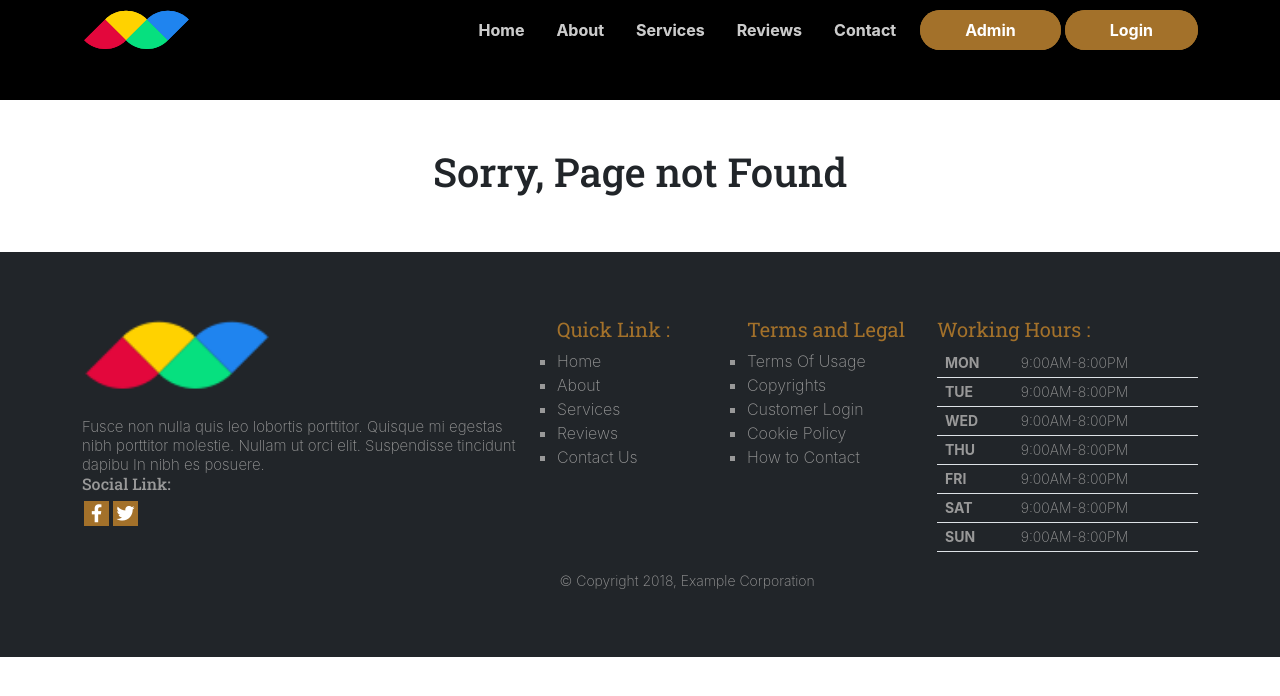
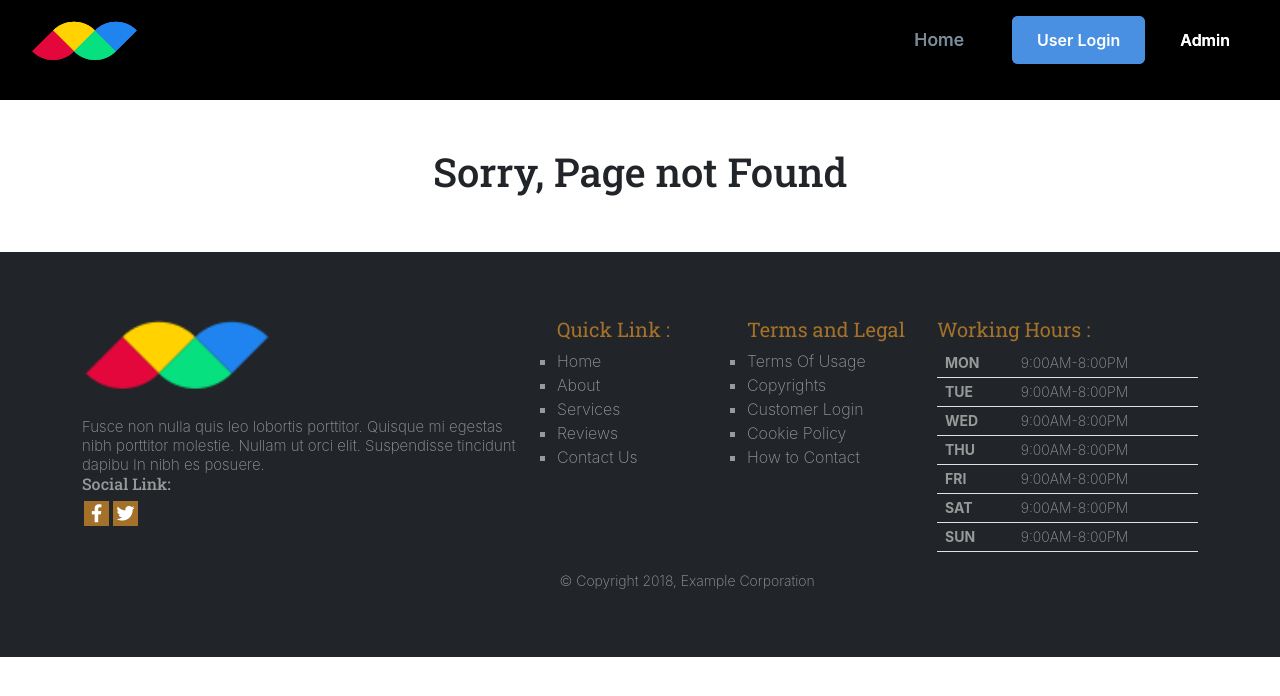
Before and after one commit to praneethattada/Playground-slot-booking, a React (Create React App) app: page /my-bookings in a window 1280 px wide. Shown: the top 696 px of the page. Built offline with nearby package versions, Linux system fonts and the light colour scheme.

Commit message:
added better functionality in Navbar

```diff
--- a/src/App.js
+++ b/src/App.js
@@ -4,6 +4,7 @@ import { BrowserRouter, Routes, Route } from "react-router-dom";
 import styled from 'styled-components';
 
 // Import Components
+import ProtectedRoute from './components/ProtectedRoute'; // Import the new component
 import Home from './components/Home/Home/Home';
 import NotFound from './components/NotFound/NotFound';
 import { AccountBox } from './components/Login_Signup';
@@ -18,13 +19,12 @@ import AdminAddCities from './components/AdminAddCIties';
 import AdminEdit from './components/AdminEdit';
 import AdminViewSlots from './components/AdminViewSlots';
 import AdminAddSlots from './components/AdminAddSlots';
-
-// --- NEW: Import the new and renamed admin components ---
-import AdminDashboard from './components/AdminDashboard'; // The new dashboard hub
-import AdminCityManagement from './components/AdminCityManagement'; // Renamed for clarity
+import AdminDashboard from './components/AdminDashboard';
+import AdminCityManagement from './components/AdminCityManagement';
 import AdminAnalytics from './components/AdminAnalytics';
 import AdminUserManagement from './components/AdminUserManagement';
 import AdminManualBooking from './components/AdminManualBooking';
+
 
 const AppContainer = styled.div`
   width: 100%;
@@ -48,32 +48,32 @@ function App() {
     <BrowserRouter>
       <Navbar />
       <Routes>
+        {/* --- Public Routes --- */}
         <Route path="/" element={<Home />} />
         <Route path="/Home" element={<Home />} />
+        <Route path="/login" element={<AppContainer><AccountBox /></AppContainer>} />
+        <Route path="/admin" element={<AppContainer><Account1 /></AppContainer>} />
+        <Route path="/forgotpassword" element={<AppCon><ForgetPassword /></AppCon>} />
 
-        {/* User Routes */}
-        <Route path="/login" element={<AppContainer><AccountBox /></AppContainer>} />
+        {/* --- Protected User Routes --- */}
+        <Route element={<ProtectedRoute authType="user" />}>
           <Route path="/check" element={<AppCon><Check /></AppCon>} />
           <Route path="/slotbooking/:index" element={<AppCon><SlotBooking /></AppCon>} />
           <Route path="/bookingdetails/:idr/:index" element={<AppCon><BookingDetails /></AppCon>} />
-        <Route path="/forgotpassword" element={<AppCon><ForgetPassword /></AppCon>} />
+        </Route>
 
-        {/* --- UPDATED: Admin Routes --- */}
-        <Route path="/admin" element={<AppContainer><Account1 /></AppContainer>} />
-
-        {/* Main admin dashboard hub */}
+        {/* --- Protected Admin Routes --- */}
+        <Route element={<ProtectedRoute authType="admin" />}>
           <Route path="/adminview" element={<AppCon><AdminDashboard /></AppCon>} />
-
-        {/* Specific admin management pages */}
           <Route path="/admin/manage-cities" element={<AppCon><AdminCityManagement /></AppCon>} />
           <Route path="/admin/analytics" element={<AppCon><AdminAnalytics /></AppCon>} />
           <Route path="/admin/users" element={<AppCon><AdminUserManagement /></AppCon>} />
           <Route path="/admin/manual-booking" element={<AppCon><AdminManualBooking /></AppCon>} />
-
           <Route path="/adminadd" element={<AppCon><AdminAddCities /></AppCon>} />
           <Route path="/adminedit/:id" element={<AppCon><AdminEdit /></AppCon>} />
           <Route path="/adminviewslots/:cityId/:groundName" element={<AppCon><AdminViewSlots /></AppCon>} />
           <Route path="/adminaddslots/:cityId/:groundName" element={<AppCon><AdminAddSlots /></AppCon>} />
+        </Route>
 
         {/* Catch-all Not Found Route */}
         <Route path="*" element={<NotFound />} />
--- a/src/components/AdminLogin_Signup copy/loginForm.jsx
+++ b/src/components/AdminLogin_Signup copy/loginForm.jsx
@@ -77,6 +77,7 @@ export function AdminLoginForm(props) {
       // Store ADMIN token and data in localStorage
       localStorage.setItem("adminAuthToken", token);
       localStorage.setItem("admin", JSON.stringify(admin));
+      window.dispatchEvent(new Event("authChange"));
 
       // You might want to dispatch admin-specific actions here if needed
       // dispatch({ type: "ADMIN_LOGIN", payload: admin });
--- a/src/components/Login_Signup/loginForm.jsx
+++ b/src/components/Login_Signup/loginForm.jsx
@@ -67,6 +67,7 @@ export function LoginForm(props) {
       // Store token in localStorage
       localStorage.setItem("authToken", token);
       localStorage.setItem("user", JSON.stringify(user));
+      window.dispatchEvent(new Event("authChange"));
 
       // Update Redux store
       dispatch({ type: "LOGIN", payload: user });
--- /dev/null
+++ b/src/components/ProtectedRoute.jsx
@@ -0,0 +1,20 @@
+import React from 'react';
+import { Navigate, Outlet } from 'react-router-dom';
+
+const ProtectedRoute = ({ authType = 'user' }) => {
+  // Check for the appropriate token based on the route type
+  const token = authType === 'admin'
+    ? localStorage.getItem('adminAuthToken')
+    : localStorage.getItem('authToken');
+
+  // If the token exists, allow access to the page.
+  // Otherwise, redirect to the appropriate login page.
+  if (token) {
+    return <Outlet />;
+  } else {
+    const redirectTo = authType === 'admin' ? '/admin' : '/login';
+    return <Navigate to={redirectTo} />;
+  }
+};
+
+export default ProtectedRoute;
--- a/src/components/Shared/Navbar/Navbar.css
+++ b/src/components/Shared/Navbar/Navbar.css
@@ -1,29 +1,180 @@
-.logo {
-    height: 65px;
+/* --- Glassmorphism Navbar Styles --- */
+:root {
+  --primary-color: #4a90e2;
+  --text-light: #ffffff;
+  --text-dark: #2c3e50;
+  --navbar-height: 80px;
 }
 
-nav {
-    z-index: 9999;
-
+.navbar-glass {
+  height: var(--navbar-height);
+  display: flex;
+  justify-content: center;
+  align-items: center;
+  font-size: 1.1rem;
+  font-weight: 500;
+  position: fixed;
+  top: 0;
+  left: 0;
+  width: 100%;
+  z-index: 999;
+  transition: all 0.3s ease-in-out;
 }
 
-.login-btn {
-    /* display: flex; */
-    background-color: #a3712a ;
-    border: none;
-    padding: 8px 45px !important;
-    border-radius: 25px;
-    color: white;
+/* This is the key to the glass effect */
+.navbar-glass.active {
+  background: rgba(255, 255, 255, 0.7);
+  backdrop-filter: blur(10px);
+  -webkit-backdrop-filter: blur(10px); /* For Safari */
+  border-bottom: 1px solid rgba(255, 255, 255, 0.2);
+  box-shadow: 0 4px 30px rgba(0, 0, 0, 0.1);
 }
 
+.navbar-container {
+  display: flex;
+  justify-content: space-between;
+  align-items: center;
+  height: var(--navbar-height);
+  width: 100%;
+  max-width: 1500px;
+  padding: 0 30px;
+}
 
-/*
-@media (max-width: 576px) {
+.navbar-logo {
+  cursor: pointer;
+}
 
-    nav {
-        background-color: rgb(0, 0, 0);
-    }
-} */
-.nav-item{
-    font-weight: bold;
+.nav-menu {
+  display: flex;
+  align-items: center;
+  list-style: none;
+  text-align: center;
 }
+
+.nav-item {
+  height: var(--navbar-height);
+  display: flex;
+  align-items: center;
+}
+
+.nav-link {
+  color: var(--text-light);
+  text-decoration: none;
+  padding: 0.5rem 1.5rem;
+  position: relative;
+  transition: color 0.3s ease;
+}
+
+/* Change link color when navbar is active/scrolled */
+.navbar-glass.active .nav-link {
+  color: var(--text-dark);
+}
+
+.nav-link::after {
+  content: '';
+  position: absolute;
+  bottom: 0;
+  left: 50%;
+  transform: translateX(-50%);
+  width: 0;
+  height: 3px;
+  background-color: var(--primary-color);
+  transition: width 0.3s ease;
+}
+
+.nav-link:hover::after, .nav-link.active::after {
+  width: 60%;
+}
+
+.nav-buttons {
+  display: flex;
+  gap: 15px;
+  margin-left: 24px;
+}
+
+.btn {
+  padding: 10px 22px;
+  border-radius: 50px; /* Pill shape */
+  border: none;
+  font-size: 1rem;
+  font-weight: 600;
+  cursor: pointer;
+  text-decoration: none;
+  transition: all 0.3s ease;
+  color: white;
+  box-shadow: 0 4px 15px rgba(0,0,0,0.1);
+}
+
+.btn-login {
+  background-color: var(--primary-color);
+}
+.btn-login:hover {
+  transform: translateY(-2px);
+  box-shadow: 0 6px 20px rgba(74, 144, 226, 0.4);
+}
+
+.btn-admin {
+  background: transparent;
+  border: 2px solid var(--text-light);
+  color: var(--text-light);
+}
+.navbar-glass.active .btn-admin {
+  border-color: var(--primary-color);
+  color: var(--primary-color);
+}
+.btn-admin:hover {
+  background-color: var(--primary-color);
+  border-color: var(--primary-color);
+  color: white;
+}
+
+.btn-logout {
+  background-color: #e74c3c;
+}
+
+.menu-icon {
+  display: none;
+  font-size: 2rem;
+  cursor: pointer;
+  color: var(--text-light);
+}
+.navbar-glass.active .menu-icon {
+  color: var(--text-dark);
+}
+
+@media screen and (max-width: 960px) {
+  .nav-menu {
+    flex-direction: column;
+    width: 100%;
+    height: 100vh;
+    position: fixed;
+    top: 0;
+    left: -100%;
+    background: white;
+    transition: all 0.5s ease;
+    padding-top: 60px;
+  }
+  .nav-menu.active {
+    left: 0;
+  }
+  .nav-item {
+    width: 100%;
+    height: auto;
+    padding: 1.5rem 0;
+  }
+  .nav-link {
+    color: var(--text-dark) !important;
+  }
+  .nav-buttons {
+    flex-direction: column;
+    width: 80%;
+    margin-left: 0;
+  }
+  .menu-icon {
+    display: block;
+    position: absolute;
+    top: 0;
+    right: 0;
+    transform: translate(-100%, 60%);
+  }
+}
--- a/src/components/Shared/Navbar/Navbar.js
+++ b/src/components/Shared/Navbar/Navbar.js
@@ -1,125 +1,110 @@
-import React, { useContext, useEffect, useState } from 'react';
-import { Link } from 'react-router-dom';
-// import { UserContext } from '../../../App';
-import logo from '../../../images/logo.png';
+import React, { useState, useEffect, useCallback } from 'react';
+import { NavLink, useNavigate } from 'react-router-dom';
 import './Navbar.css';
-import { useSelector } from 'react-redux';
-import { NavLink } from 'react-router-dom';
 
 const Navbar = () => {
-    const [navbar, setNavbar] =useState(false);
-    var isloggedin= useSelector((state)=>state.isloggedin)
-    function loggedout(){
-        localStorage.clear();
-        window.location.href = "/";
-      }
+  const navigate = useNavigate();
 
+  // State to track login status
+  const [auth, setAuth] = useState({
+    user: !!localStorage.getItem('authToken'),
+    admin: !!localStorage.getItem('adminAuthToken')
+  });
 
-    // const [isAdmin, setIsAdmin] = useState(false);
-    // const {userInfo} = useContext(UserContext);
-    // const [loggedInUser, setLoggedInUser]= userInfo;
+  const [isScrolled, setIsScrolled] = useState(false);
+  const [isMenuOpen, setIsMenuOpen] = useState(false);
 
+  // --- CORE FIX: This function checks localStorage and updates the component's state ---
+  const checkAuthStatus = useCallback(() => {
+    const userToken = !!localStorage.getItem('authToken');
+    const adminToken = !!localStorage.getItem('adminAuthToken');
+    setAuth({ user: userToken, admin: adminToken });
+  }, []);
 
-    // useEffect( ()=>{
-    //     fetch('https://stormy-thicket-33100.herokuapp.com/isAdmin', {
-    //         method: 'POST',
-    //         headers: {'Content-Type' : 'application/json'},
-    //         body:JSON.stringify({email: loggedInUser.email })
-    //     })
-    //     .then(res => res.json())
-    //     .then(data =>  setIsAdmin(data))
+  // This effect adds event listeners to automatically update the navbar
+  useEffect(() => {
+    // Listen for the 'storage' event, which fires when localStorage changes in another tab/window
+    window.addEventListener('storage', checkAuthStatus);
 
-    // } ,[])
+    // Also listen for a custom 'authChange' event for same-page updates
+    window.addEventListener('authChange', checkAuthStatus);
 
+    // Initial check when the component mounts
+    checkAuthStatus();
 
-    const changeBackground = ()=>{
-        if(window.scrollY >= 100){
-            setNavbar(true);
-        }else {
-            setNavbar(false);
-        }
+    // Cleanup listeners on component unmount
+    return () => {
+      window.removeEventListener('storage', checkAuthStatus);
+      window.removeEventListener('authChange', checkAuthStatus);
+    };
+  }, [checkAuthStatus]);
 
-    }
+  // Effect for the scroll background change
+  useEffect(() => {
+    const handleScroll = () => setIsScrolled(window.scrollY > 50);
+    window.addEventListener('scroll', handleScroll);
+    return () => window.removeEventListener('scroll', handleScroll);
+  }, []);
 
-    window.addEventListener('scroll', changeBackground);
+  const handleLogout = () => {
+    localStorage.clear();
+    // Dispatch the custom event so all components (like this navbar) know about the change
+    window.dispatchEvent(new Event('authChange'));
+    closeMobileMenu();
+    navigate('/');
+  };
 
-    return (
-        <div>
-            <nav className={navbar ? "navbar navbar-expand-lg navbar-light bg-sm-dark bg-light fixed-top" : "navbar navbar-expand-lg navbar-dark bg-sm-dark fixed-top"}>
-                <div className="container">
-                <Link to={'/Home'}>  <a class="navbar-brand" href="#">
-    <svg id="logo-16" width="109" height="43" viewBox="0 0 109 43" fill="none" xmlns="http://www.w3.org/2000/svg"> <path d="M64.9315 11.4284C62.1883 8.6852 58.9316 6.5091 55.3475 5.0245C51.7633 3.5399 47.9219 2.7758 44.0424 2.7758C40.1629 2.7758 36.3215 3.5399 32.7373 5.0245C29.1532 6.5091 25.8965 8.6852 23.1533 11.4284L44.0424 32.3174L64.9315 11.4284Z" class="ccompli1" fill="#FFD200"></path> <path d="M44.0686 32.3475C46.8118 35.0907 50.0684 37.2667 53.6526 38.7513C57.2367 40.2359 61.0782 41 64.9577 41C68.837 41 72.679 40.2359 76.263 38.7513C79.847 37.2667 83.104 35.0907 85.847 32.3475L64.9577 11.4584L44.0686 32.3475Z" class="ccompli2" fill="#06E07F"></path> <path d="M44.017 32.3429C41.2738 35.0861 38.0171 37.2621 34.433 38.7467C30.8488 40.2313 27.0074 40.9954 23.1279 40.9954C19.2484 40.9954 15.407 40.2313 11.8228 38.7467C8.2387 37.2621 4.982 35.0861 2.2388 32.3429L23.1279 11.4538L44.017 32.3429Z" class="ccustom" fill="#E3073C"></path> <path d="M64.9831 11.433C67.726 8.6898 70.983 6.5138 74.567 5.0292C78.151 3.5446 81.993 2.7805 85.872 2.7805C89.752 2.7805 93.593 3.5446 97.177 5.0292C100.761 6.5138 104.018 8.6898 106.761 11.433L85.872 32.3221L64.9831 11.433Z" class="ccustom" fill="#1F84EF"></path> </svg>
-  </a></Link>
-                    <button className="navbar-toggler" type="button" data-bs-toggle="collapse" data-bs-target="#navbarSupportedContent" aria-controls="navbarSupportedContent" aria-expanded="false" aria-label="Toggle navigation">
-                        <span className="navbar-toggler-icon"></span>
-                    </button>
-                    <div className="collapse navbar-collapse" id="navbarSupportedContent">
-                        <ul className="navbar-nav ms-auto mb-2 mb-lg-0 mt-5 mt-lg-0">
-                            <li className="nav-item">
-                                <a className="nav-link me-3 text-center " href='/'>Home</a>
-                            </li>
-                            <li className="nav-item">
-                                <a className="nav-link me-3 text-center " href='/#about'>About</a>
-                            </li>
-                            <li className="nav-item">
-                                <a className="nav-link me-3 text-center"  href='/#services'>Services</a>
-                            </li>
-                            <li className="nav-item">
-                                <a className="nav-link me-3 text-center " href='/#reviews'>Reviews</a>
-                            </li>
-                            <li className="nav-item text-center">
-                                <a className="nav-link me-3 text-center " href='/#contact'>Contact</a>
-                            </li>
+  const closeMobileMenu = () => setIsMenuOpen(false);
 
+  return (
+    <nav className={`navbar-glass ${isScrolled || isMenuOpen ? 'active' : ''}`}>
+      <div className="navbar-container">
+        <NavLink to="/" className="navbar-logo" onClick={closeMobileMenu}>
+          {/* SVG Logo */}
+          <svg id="logo-16" width="109" height="43" viewBox="0 0 109 43" fill="none" xmlns="http://www.w3.org/2000/svg"> <path d="M64.9315 11.4284C62.1883 8.6852 58.9316 6.5091 55.3475 5.0245C51.7633 3.5399 47.9219 2.7758 44.0424 2.7758C40.1629 2.7758 36.3215 3.5399 32.7373 5.0245C29.1532 6.5091 25.8965 8.6852 23.1533 11.4284L44.0424 32.3174L64.9315 11.4284Z" class="ccompli1" fill="#FFD200"></path> <path d="M44.0686 32.3475C46.8118 35.0907 50.0684 37.2667 53.6526 38.7513C57.2367 40.2359 61.0782 41 64.9577 41C68.837 41 72.679 40.2359 76.263 38.7513C79.847 37.2667 83.104 35.0907 85.847 32.3475L64.9577 11.4584L44.0686 32.3475Z" class="ccompli2" fill="#06E07F"></path> <path d="M44.017 32.3429C41.2738 35.0861 38.0171 37.2621 34.433 38.7467C30.8488 40.2313 27.0074 40.9954 23.1279 40.9954C19.2484 40.9954 15.407 40.2313 11.8228 38.7467C8.2387 37.2621 4.982 35.0861 2.2388 32.3429L23.1279 11.4538L44.017 32.3429Z" class="ccustom" fill="#E3073C"></path> <path d="M64.9831 11.433C67.726 8.6898 70.983 6.5138 74.567 5.0292C78.151 3.5446 81.993 2.7805 85.872 2.7805C89.752 2.7805 93.593 3.5446 97.177 5.0292C100.761 6.5138 104.018 8.6898 106.761 11.433L85.872 32.3221L64.9831 11.433Z" class="ccustom" fill="#1F84EF"></path> </svg>
+        </NavLink>
 
-                            {/* <button className="btn btn-outline-danger btn btn-" type="submit" style={{color:"orange",marginLeft:"180px",width:"50%"}}> Admin</button>&nbsp;
-
-                            <button className="btn btn-outline-info btn btn-" type="submit" style={{color:"orange",width:"50%"}}> Login/Signup</button>&nbsp; */}
-
-                            {/* <button className="" href='' style={{border:"solid 2px black",width:"250%"}}>Login</button>
-                            &nbsp;&nbsp;&nbsp;&nbsp;&nbsp;&nbsp;&nbsp;&nbsp;&nbsp;&nbsp;
-
-                                <button className="" href='' style={{border:"2px solid black",width:"180%"}}>Admin</button> */}
-
-
-
-                            <li className="nav-item text-center">
-
-                                   <NavLink className="nav-link me-1 login-btn" to='/admin'  style={{ padding: "1rem",color:"white" }}>Admin</NavLink>
-                                   {/* <Link className="nav-link me-3 login-btn" to='/userDashboard'>Dashboard</Link> */}
-                                   {/* <Link className="nav-link me-3 login-btn" to='/login'>Login</Link> */}
-
-                            </li>
-                            <li className="nav-item text-center">
-
-                                   {/* <Link className="nav-link me-3 login-btn" to='/admin'>Admin</Link>  */}
-                                   {/* <Link className="nav-link me-3 login-btn" to='/userDashboard'>Dashboard</Link> */}
-                                   {/* <Link className="nav-link me-0 login-btn" to='/login'>Login</Link> */}
-                                   {!isloggedin && (
-                        <NavLink to="/login" className="nav-link me-0 login-btn" style={{ padding: "1rem",color:"white" }} >
-                            Login
-                        </NavLink>
-                    )}
-                    {isloggedin && (
-                        <NavLink
-                            onClick={loggedout} className="nav-link me-0 login-btn"
-                            style={{ padding:"1rem" ,color:"white"}}>
-                            Logout
-                        </NavLink>
-                    )}
-
-                            </li>
-
-
-
-                        </ul>
-
-                    </div>
-                </div>
-            </nav>
+        <div className="menu-icon" onClick={() => setIsMenuOpen(!isMenuOpen)}>
+          {isMenuOpen ? '✕' : '☰'}
         </div>
 
-    );
+        <ul className={`nav-menu ${isMenuOpen ? 'active' : ''}`}>
+          <li className="nav-item">
+            <NavLink to="/" className="nav-link" onClick={closeMobileMenu}>Home</NavLink>
+          </li>
+
+          {/* Show user links only if a user is logged in AND an admin is NOT logged in */}
+          {auth.user && !auth.admin && (
+            <>
+              <li className="nav-item">
+                <NavLink to="/check" className="nav-link" onClick={closeMobileMenu}>Book Slot</NavLink>
+              </li>
+              <li className="nav-item">
+                <NavLink to="/my-bookings" className="nav-link" onClick={closeMobileMenu}>My Bookings</NavLink>
+              </li>
+            </>
+          )}
+
+          {auth.admin && (
+            <li className="nav-item">
+              <NavLink to="/adminview" className="nav-link" onClick={closeMobileMenu}>Dashboard</NavLink>
+            </li>
+          )}
+
+          <li className="nav-item nav-buttons">
+            {auth.user || auth.admin ? (
+              <button onClick={handleLogout} className="btn btn-logout">Logout</button>
+            ) : (
+              <>
+                <NavLink to="/login" className="btn btn-login" onClick={closeMobileMenu}>User Login</NavLink>
+                <NavLink to="/admin" className="btn btn-admin" onClick={closeMobileMenu}>Admin</NavLink>
+              </>
+            )}
+          </li>
+        </ul>
+      </div>
+    </nav>
+  );
 };
 
 export default Navbar;
```
Lines whose indentation alone changed are shown as unchanged.
